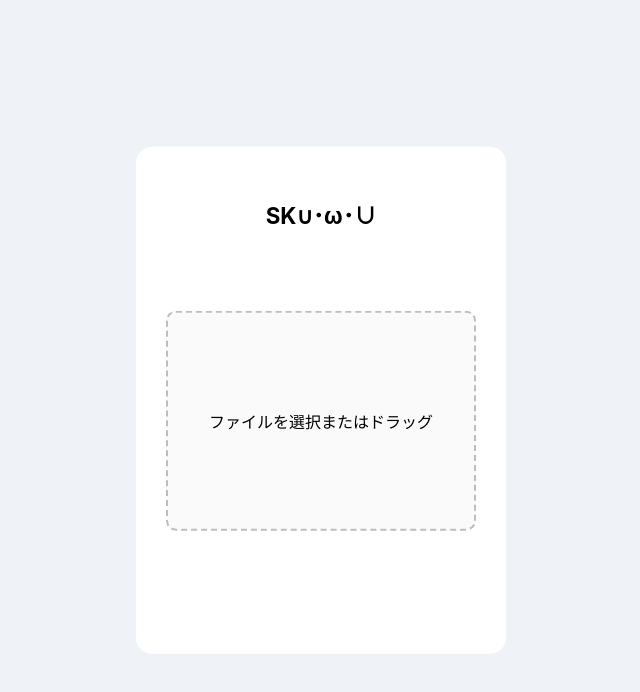
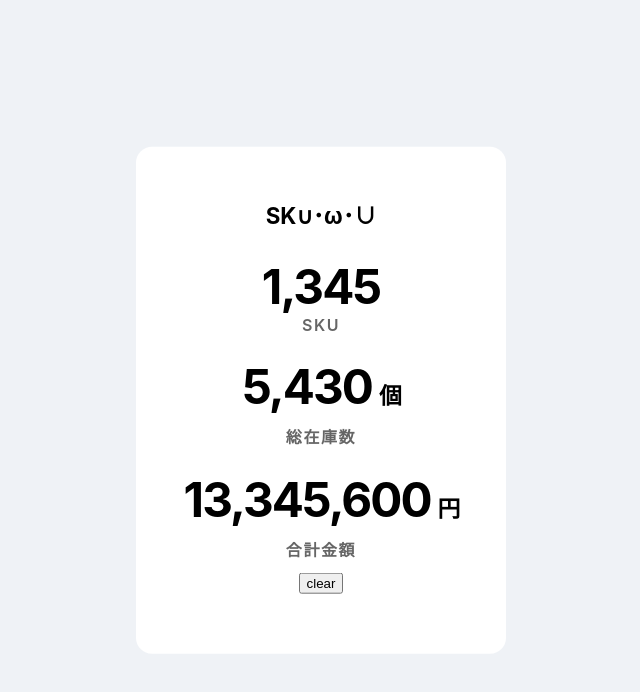
Before and after one commit to sushidesu/sku-review, a React (Create React App) app: page / in a window 1280 px wide. Shown: the top 692 px of the page, without its empty margins (319-959 px from the left). Built offline with nearby package versions, Linux system fonts and the light colour scheme.

Commit message:
Update to show detailed result

```diff
--- a/src/components/App.tsx
+++ b/src/components/App.tsx
@@ -2,32 +2,34 @@ import React, { useCallback, useState } from "react"
 import styled from "@emotion/styled"
 import { readSheet } from "./utils"
 import { COLUMNS, SIZE } from "../constants"
-import { ReviewResult } from "./ReviewResult"
+import { ReviewResult, ReviewResultProps } from "./ReviewResult"
 import { FileInput } from "./FileInput"
 import { Loading } from "./Loading"
 
 type Status = "default" | "loading" | "done"
 
 export default () => {
-  const [status, setStatus] = useState<Status>("default")
-  const [result, setResult] = useState<number | null>(null)
+  const [status, setStatus] = useState<Status>("done")
+  const [result, setResult] = useState<ReviewResultProps>({ sku: 1345, totalInventory: 5430, totalCost: 13345600 })
 
   const submit = useCallback(async (files: File[]) => {
     const file = files[0]
     if (file) {
       setStatus("loading")
       const sheet = await readSheet(file)
-      const sku = sheet
-        .filter(row => !isNaN(row[COLUMNS.STOCK]) && row[COLUMNS.STOCK] > 0)
-        .length
-      setResult(sku)
+      const itemRows = sheet.filter(row => !isNaN(row[COLUMNS.STOCK]) && row[COLUMNS.STOCK] > 0)
+
+      const sku = itemRows.length
+      const totalInventory = itemRows.reduce((prev, row) => prev + row[COLUMNS.STOCK], 0)
+      const totalCost = itemRows.reduce((prev, row) => prev + row[COLUMNS.PRICE], 0)
+      setResult({ sku, totalInventory, totalCost })
       setStatus("done")
     }
   }, [setResult, setStatus])
 
   const clear = useCallback(() => {
     setStatus("default")
-    setResult(null)
+    setResult({ sku:null, totalInventory: null, totalCost: null })
   }, [setStatus])
 
   return (
@@ -37,7 +39,9 @@ export default () => {
       <div className="container">
         {status === "done"
           && <>
-            <ReviewResult sku={result} />
+            <ReviewResult
+              {...result}
+            />
             <button onClick={clear}>clear</button>
           </>
         }
--- a/src/components/ReviewResult.tsx
+++ b/src/components/ReviewResult.tsx
@@ -1,7 +1,61 @@
 import React from "react"
+import styled from "@emotion/styled"
 
-export const ReviewResult: React.FC<{ sku: number | null }> = ({ sku }) => (
-  <div>
-    sku: {sku}
-  </div>
+export type ReviewResultProps = {
+  sku: number | null
+  totalInventory: number | null
+  totalCost: number | null
+}
+
+export const ReviewResult: React.FC<ReviewResultProps> = ({ sku, totalInventory, totalCost }) => (
+  <Wrapper>
+    <Item>
+      <Highlight>{ sku?.toLocaleString() }</Highlight>
+      <Description>SKU</Description>
+    </Item>
+    <Item>
+      <Highlight>{ totalInventory?.toLocaleString() }<Unit>個</Unit></Highlight>
+      <Description>総在庫数</Description>
+    </Item>
+    <Item>
+      <Highlight>{ totalCost?.toLocaleString() }<Unit>円</Unit></Highlight>
+      <Description>合計金額</Description>
+    </Item>
+  </Wrapper>
 )
+
+const Wrapper = styled.div`
+  display: flex;
+  flex-direction: column;
+  justify-content: center;
+  align-items: center;
+`
+
+const Item = styled.div`
+  margin: 12px 0;
+  text-align: center;
+  font-size: 14px;
+`
+
+const Highlight = styled.p`
+  margin: 0 auto;
+  font-size: 3.4em;
+  line-height: 1.16em;
+  letter-spacing: -0.04em;
+  font-weight: bold;
+  color: #000;
+`
+
+const Unit = styled.span`
+  line-height: inherit;
+  font-size: 0.48em;
+  margin-left: 0.3em;
+`
+
+const Description = styled.span`
+  font-size: 16px;
+  font-weight: 600;
+  letter-spacing: 0.1em;
+  text-transform: uppercase;
+  color: #666;
+`
--- a/src/index.css
+++ b/src/index.css
@@ -1,6 +1,6 @@
 body {
   margin: 0;
-  font-family: -apple-system, BlinkMacSystemFont, 'Segoe UI', 'Roboto', 'Oxygen',
+  font-family: -apple-system, BlinkMacSystemFont, 'Segoe UI', 'メイリオ', 'Meiryo', 'Roboto', 'Oxygen',
     'Ubuntu', 'Cantarell', 'Fira Sans', 'Droid Sans', 'Helvetica Neue',
     sans-serif;
   -webkit-font-smoothing: antialiased;
```
